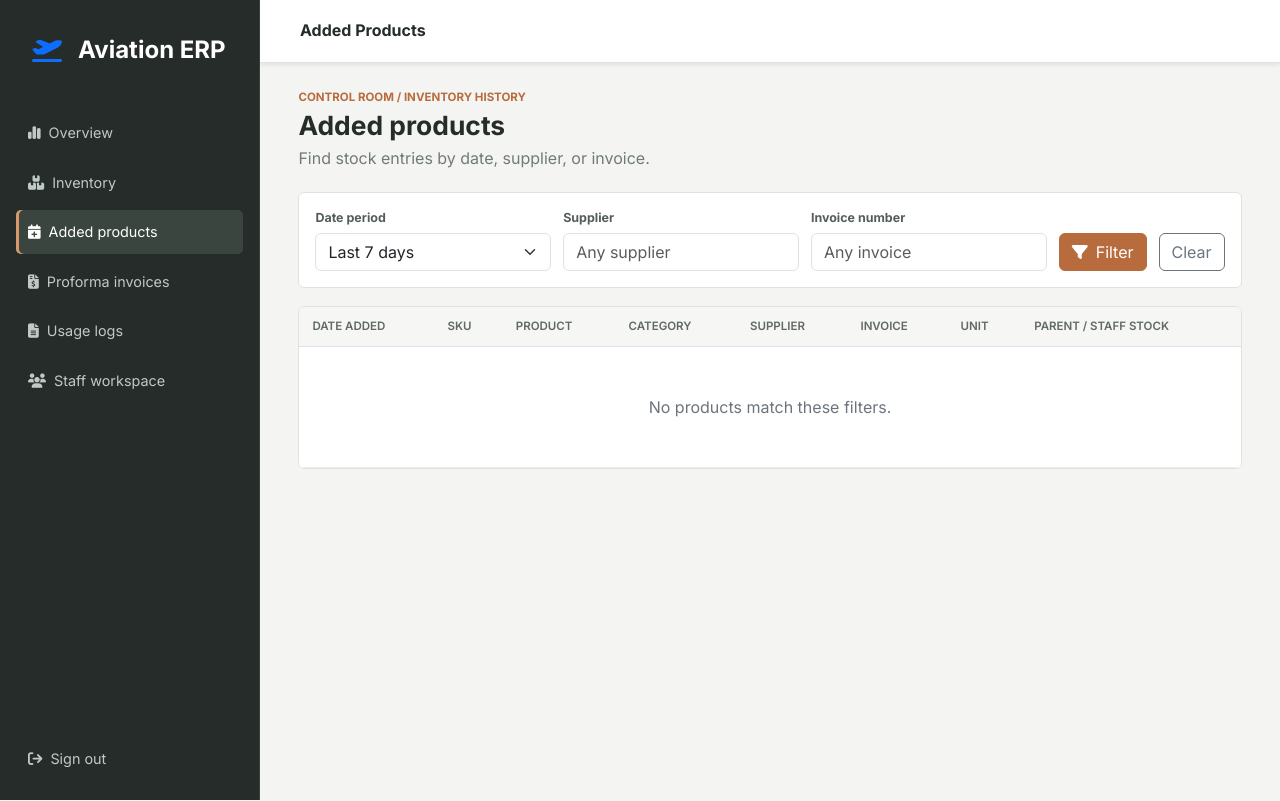
After one commit to whitetap/whitetap-inventory-erp, a Flask app: template templates/added_products.html in a window 1280 px wide. The commit adds this page. Run offline with Flask 3, Linux system fonts and the light colour scheme; the template is opened without the code that fills it, so the values that code supplies are empty.

```diff
--- /dev/null
+++ b/migrations/add_product_supplier_invoice_stock.sql
@@ -0,0 +1,38 @@
+BEGIN;
+
+ALTER TABLE public.products
+    ADD COLUMN IF NOT EXISTS supplier TEXT,
+    ADD COLUMN IF NOT EXISTS invoice_number TEXT,
+    ADD COLUMN IF NOT EXISTS created_at TIMESTAMPTZ;
+
+ALTER TABLE public.products
+    ALTER COLUMN current_stock DROP DEFAULT,
+    ALTER COLUMN parent_stock DROP DEFAULT,
+    ALTER COLUMN min_stock_level DROP DEFAULT;
+
+ALTER TABLE public.products
+    ALTER COLUMN current_stock TYPE NUMERIC USING current_stock::numeric,
+    ALTER COLUMN parent_stock TYPE NUMERIC USING parent_stock::numeric,
+    ALTER COLUMN min_stock_level TYPE NUMERIC USING min_stock_level::numeric;
+
+UPDATE public.products
+SET current_stock = COALESCE(current_stock, 0),
+    parent_stock = COALESCE(parent_stock, 0),
+    min_stock_level = COALESCE(min_stock_level, 0),
+    created_at = COALESCE(created_at, NOW());
+
+ALTER TABLE public.products
+    ALTER COLUMN current_stock SET DEFAULT 0,
+    ALTER COLUMN current_stock SET NOT NULL,
+    ALTER COLUMN parent_stock SET DEFAULT 0,
+    ALTER COLUMN parent_stock SET NOT NULL,
+    ALTER COLUMN min_stock_level SET DEFAULT 0,
+    ALTER COLUMN min_stock_level SET NOT NULL,
+    ALTER COLUMN created_at SET DEFAULT NOW(),
+    ALTER COLUMN created_at SET NOT NULL;
+
+CREATE INDEX IF NOT EXISTS ix_products_supplier ON public.products (supplier);
+CREATE INDEX IF NOT EXISTS ix_products_invoice_number ON public.products (invoice_number);
+CREATE INDEX IF NOT EXISTS ix_products_created_at ON public.products (created_at);
+
+COMMIT;
--- /dev/null
+++ b/templates/added_products.html
@@ -0,0 +1,80 @@
+{% extends "base.html" %}
+{% block title %}Added Products - Aviation ERP{% endblock %}
+{% block page_title %}Added Products{% endblock %}
+{% block body_class %}admin-dashboard{% endblock %}
+
+{% block extra_styles %}
+<style>
+:root { --admin-ink:#252c2a; --admin-muted:#707a76; --admin-paper:#f4f5f3; --admin-line:#dfe3df; --admin-copper:#b86b3d; }
+body.admin-dashboard { background:var(--admin-paper); color:var(--admin-ink); }
+body.admin-dashboard .sidebar { width:260px; background:#252c2a; border-right:1px solid #39413d; }
+body.admin-dashboard .sidebar .nav-link { margin:3px 0; padding:11px 12px !important; border-radius:5px; color:#c0c9c4 !important; font-size:.9rem; }
+body.admin-dashboard .sidebar .nav-link:hover, body.admin-dashboard .sidebar .nav-link.active { color:#fff !important; background:#3b4540; transform:none; }
+body.admin-dashboard .sidebar .nav-link.active { box-shadow:inset 3px 0 #d69a68; }
+body.admin-dashboard .topbar { position:sticky; top:0; z-index:900; width:calc(100% - 260px); margin-left:260px; padding:14px 28px; background:rgba(255,255,255,.97); border-bottom:1px solid var(--admin-line); }
+body.admin-dashboard .topbar h4 { color:var(--admin-ink) !important; font-size:1rem; font-weight:700; }
+body.admin-dashboard .main-content { min-height:calc(100vh - 62px); margin-left:260px; padding:26px clamp(18px, 3vw, 42px); background:var(--admin-paper); }
+.added-page { max-width:1560px; margin:0 auto; }
+.added-heading { margin-bottom:22px; }
+.added-heading h1 { margin:4px 0; color:var(--admin-ink); font-size:1.65rem; font-weight:750; }
+.added-heading p { margin:0; color:var(--admin-muted); }
+.added-eyebrow { color:var(--admin-copper); font-size:.72rem; font-weight:700; text-transform:uppercase; }
+.added-filter { display:flex; align-items:flex-end; flex-wrap:wrap; gap:12px; padding:16px; border:1px solid var(--admin-line); border-radius:6px; background:#fff; }
+.added-filter .field { flex:1 1 190px; }
+.added-filter label { display:block; margin-bottom:5px; color:#535e59; font-size:.78rem; font-weight:650; }
+.added-filter .form-control, .added-filter .form-select { border-color:var(--admin-line); }
+.added-filter .form-control:focus, .added-filter .form-select:focus { border-color:var(--admin-copper); box-shadow:0 0 0 3px rgba(184,107,61,.12); }
+.added-table { margin-top:18px; border:1px solid var(--admin-line); border-radius:6px; background:#fff; overflow:hidden; }
+.added-table th { padding:11px 13px; background:#f6f7f5; color:#5f6965; font-size:.72rem; text-transform:uppercase; }
+.added-table td { padding:12px 13px; border-color:#edf0ed; vertical-align:middle; }
+.stock-pair { display:flex; gap:12px; white-space:nowrap; }
+.stock-pair span { color:var(--admin-muted); font-size:.77rem; }
+body.admin-dashboard .added-table .card { box-shadow:none !important; }
+@media(max-width:992px) { body.admin-dashboard .topbar { width:100%; margin-left:0; } body.admin-dashboard .main-content { margin-left:0; padding:20px 16px; } }
+@media(max-width:575px) { .added-heading h1 { font-size:1.4rem; } }
+</style>
+{% endblock %}
+
+{% block sidebar_navigation %}
+<li class="nav-item"><a class="nav-link" href="{{ url_for('admin_dashboard', view='summary') }}"><i class="fas fa-chart-simple me-2"></i>Overview</a></li>
+<li class="nav-item"><a class="nav-link" href="{{ url_for('admin_dashboard', view='inventory') }}"><i class="fas fa-boxes-stacked me-2"></i>Inventory</a></li>
+<li class="nav-item"><a class="nav-link active" href="{{ url_for('admin_added_products') }}"><i class="fas fa-calendar-plus me-2"></i>Added products</a></li>
+<li class="nav-item"><a class="nav-link" href="{{ url_for('admin_proforma_invoices') }}"><i class="fas fa-file-invoice-dollar me-2"></i>Proforma invoices</a></li>
+<li class="nav-item"><a class="nav-link" href="{{ url_for('admin_usage_logs') }}"><i class="fas fa-file-lines me-2"></i>Usage logs</a></li>
+<li class="nav-item"><a class="nav-link" href="{{ url_for('staff_inventory') }}"><i class="fas fa-users me-2"></i>Staff workspace</a></li>
+<li class="nav-item mt-auto"><a class="nav-link" href="{{ url_for('logout') }}"><i class="fas fa-arrow-right-from-bracket me-2"></i>Sign out</a></li>
+{% endblock %}
+
+{% block content %}
+<div class="added-page">
+  <header class="added-heading"><div class="added-eyebrow">Control room / Inventory history</div><h1>Added products</h1><p>Find stock entries by date, supplier, or invoice.</p></header>
+  <form method="get" action="{{ url_for('admin_added_products') }}" class="added-filter">
+    <div class="field"><label for="addedPeriod">Date period</label><select id="addedPeriod" name="period" class="form-select"><option value="7" {% if period == '7' %}selected{% endif %}>Last 7 days</option><option value="30" {% if period == '30' %}selected{% endif %}>Last 30 days</option><option value="90" {% if period == '90' %}selected{% endif %}>Last 90 days</option><option value="365" {% if period == '365' %}selected{% endif %}>Last 365 days</option><option value="all" {% if period == 'all' %}selected{% endif %}>All time</option></select></div>
+    <div class="field"><label for="supplierFilter">Supplier</label><input id="supplierFilter" name="supplier" class="form-control" type="search" value="{{ supplier }}" placeholder="Any supplier"></div>
+    <div class="field"><label for="invoiceFilter">Invoice number</label><input id="invoiceFilter" name="invoice_number" class="form-control" type="search" value="{{ invoice_number }}" placeholder="Any invoice"></div>
+    <button type="submit" class="btn" style="color:#fff;border-color:#b86b3d;background:#b86b3d"><i class="fas fa-filter me-2" aria-hidden="true"></i>Filter</button>
+    <a class="btn btn-outline-secondary" href="{{ url_for('admin_added_products') }}">Clear</a>
+  </form>
+  <section class="added-table" aria-label="Added products results">
+    <div class="table-responsive"><table class="table table-hover mb-0">
+      <thead><tr><th>Date added</th><th>SKU</th><th>Product</th><th>Category</th><th>Supplier</th><th>Invoice</th><th>Unit</th><th>Parent / staff stock</th></tr></thead>
+      <tbody>
+        {% for product in products %}
+        <tr>
+          <td>{% if product.created_at %}<time data-utc-timestamp="{{ product.created_at.isoformat() }}">{{ product.created_at.strftime('%Y-%m-%d %H:%M') }}</time>{% else %}-{% endif %}</td>
+          <td>{{ product.sku or '-' }}</td>
+          <td>{{ product.name or '-' }}</td>
+          <td>{{ category_name_by_id.get(product.category_id|string) if product.category_id else 'Other supplies' }}</td>
+          <td>{{ product.supplier or '-' }}</td>
+          <td>{{ product.invoice_number or '-' }}</td>
+          <td>{{ product.unit_of_measure or '-' }}</td>
+          <td><div class="stock-pair"><div><span>Parent</span><br><strong>{{ '%.3f'|format(product.parent_stock or 0) }}</strong></div><div><span>Staff</span><br><strong>{{ '%.3f'|format(product.current_stock or 0) }}</strong></div></div></td>
+        </tr>
+        {% else %}
+        <tr><td colspan="8" class="py-5 text-center text-secondary">No products match these filters.</td></tr>
+        {% endfor %}
+      </tbody>
+    </table></div>
+  </section>
+</div>
+{% endblock %}
--- a/templates/proforma_invoice_detail.html
+++ b/templates/proforma_invoice_detail.html
@@ -36,6 +36,7 @@ body.admin-dashboard .main-content { min-height:calc(100vh - 62px); margin-left:
 {% block sidebar_navigation %}
 <li class="nav-item"><a class="nav-link" href="{{ url_for('admin_dashboard', view='summary') }}"><i class="fas fa-chart-simple me-2"></i>Overview</a></li>
 <li class="nav-item"><a class="nav-link" href="{{ url_for('admin_dashboard', view='inventory') }}"><i class="fas fa-boxes-stacked me-2"></i>Inventory</a></li>
+<li class="nav-item"><a class="nav-link" href="{{ url_for('admin_added_products') }}"><i class="fas fa-calendar-plus me-2"></i>Added products</a></li>
 <li class="nav-item"><a class="nav-link active" href="{{ url_for('admin_proforma_invoices') }}"><i class="fas fa-file-invoice-dollar me-2"></i>Proforma invoices</a></li>
 <li class="nav-item"><a class="nav-link" href="{{ url_for('admin_usage_logs') }}"><i class="fas fa-file-lines me-2"></i>Usage logs</a></li>
 <li class="nav-item"><a class="nav-link" href="{{ url_for('staff_inventory') }}"><i class="fas fa-users me-2"></i>Staff workspace</a></li>
--- a/templates/proforma_invoices.html
+++ b/templates/proforma_invoices.html
@@ -45,6 +45,7 @@ body.admin-dashboard .card { border:1px solid var(--admin-line) !important; bord
 {% block sidebar_navigation %}
 <li class="nav-item"><a class="nav-link" href="{{ url_for('admin_dashboard', view='summary') }}"><i class="fas fa-chart-simple me-2"></i>Overview</a></li>
 <li class="nav-item"><a class="nav-link" href="{{ url_for('admin_dashboard', view='inventory') }}"><i class="fas fa-boxes-stacked me-2"></i>Inventory</a></li>
+<li class="nav-item"><a class="nav-link" href="{{ url_for('admin_added_products') }}"><i class="fas fa-calendar-plus me-2"></i>Added products</a></li>
 <li class="nav-item"><a class="nav-link active" href="{{ url_for('admin_proforma_invoices') }}"><i class="fas fa-file-invoice-dollar me-2"></i>Proforma invoices</a></li>
 <li class="nav-item"><a class="nav-link" href="{{ url_for('admin_usage_logs') }}"><i class="fas fa-file-lines me-2"></i>Usage logs</a></li>
 <li class="nav-item"><a class="nav-link" href="{{ url_for('staff_inventory') }}"><i class="fas fa-users me-2"></i>Staff workspace</a></li>
--- a/templates/usage_logs.html
+++ b/templates/usage_logs.html
@@ -42,6 +42,7 @@ body.admin-dashboard .main-content { min-height: calc(100vh - 62px); margin-left
 {% block sidebar_navigation %}
 <li class="nav-item"><a class="nav-link" href="{{ url_for('admin_dashboard', view='summary') }}"><i class="fas fa-chart-simple me-2"></i>Overview</a></li>
 <li class="nav-item"><a class="nav-link" href="{{ url_for('admin_dashboard', view='inventory') }}"><i class="fas fa-boxes-stacked me-2"></i>Inventory</a></li>
+<li class="nav-item"><a class="nav-link" href="{{ url_for('admin_added_products') }}"><i class="fas fa-calendar-plus me-2"></i>Added products</a></li>
 <li class="nav-item"><a class="nav-link" href="{{ url_for('admin_proforma_invoices') }}"><i class="fas fa-file-invoice-dollar me-2"></i>Proforma invoices</a></li>
 <li class="nav-item"><a class="nav-link" href="{{ url_for('staff_inventory') }}"><i class="fas fa-users me-2"></i>Staff workspace</a></li>
 <li class="nav-item"><a class="nav-link active" href="{{ url_for('admin_usage_logs') }}"><i class="fas fa-file-lines me-2"></i>Usage logs</a></li>
```
Also changed, not shown: app_fixed_final.py (+57 -15 lines), templates/admin.html (+16 -8 lines), templates/edit_product.html (+19 -3 lines), templates/staff_dashboard.html (+22 -16 lines).
